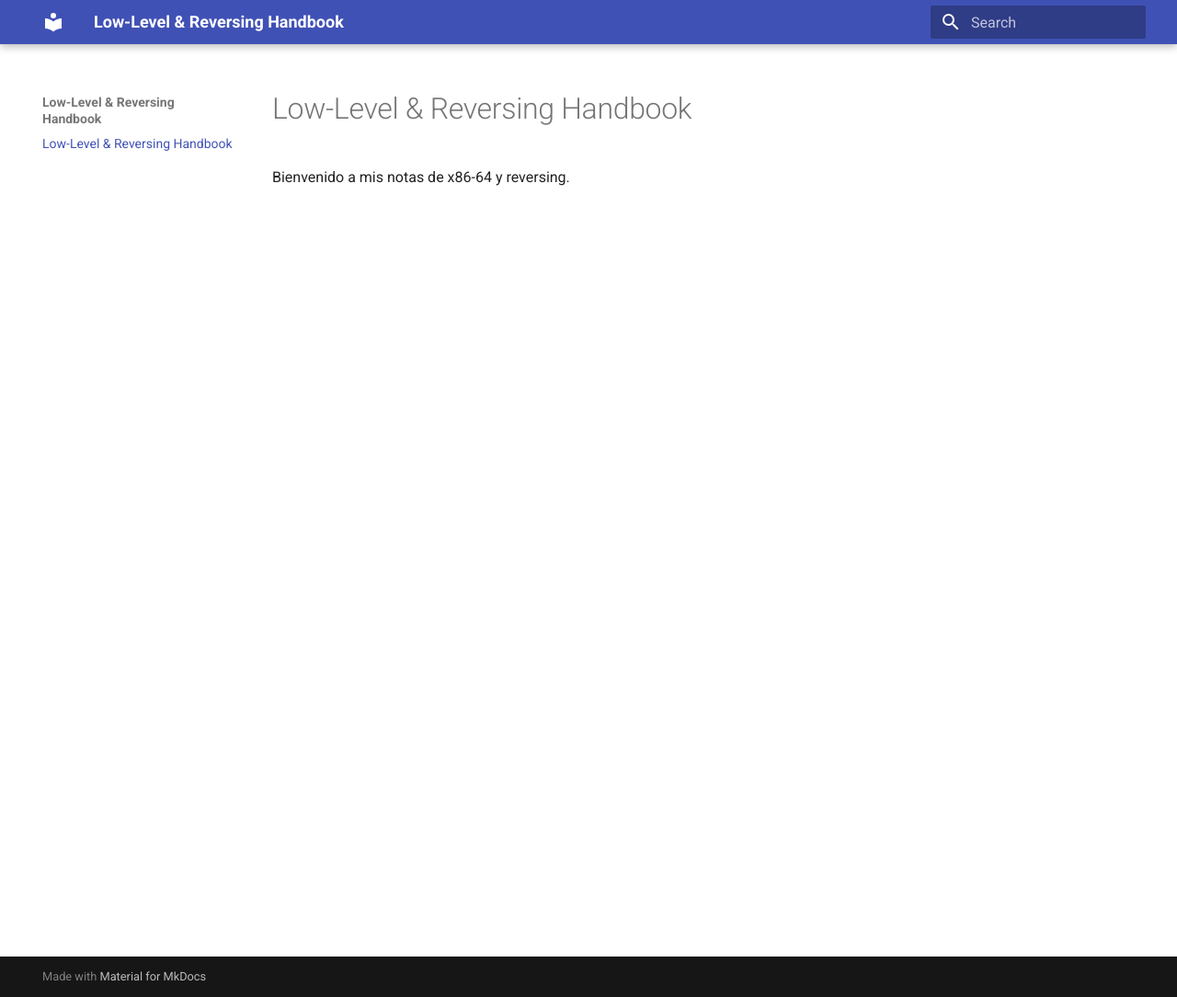
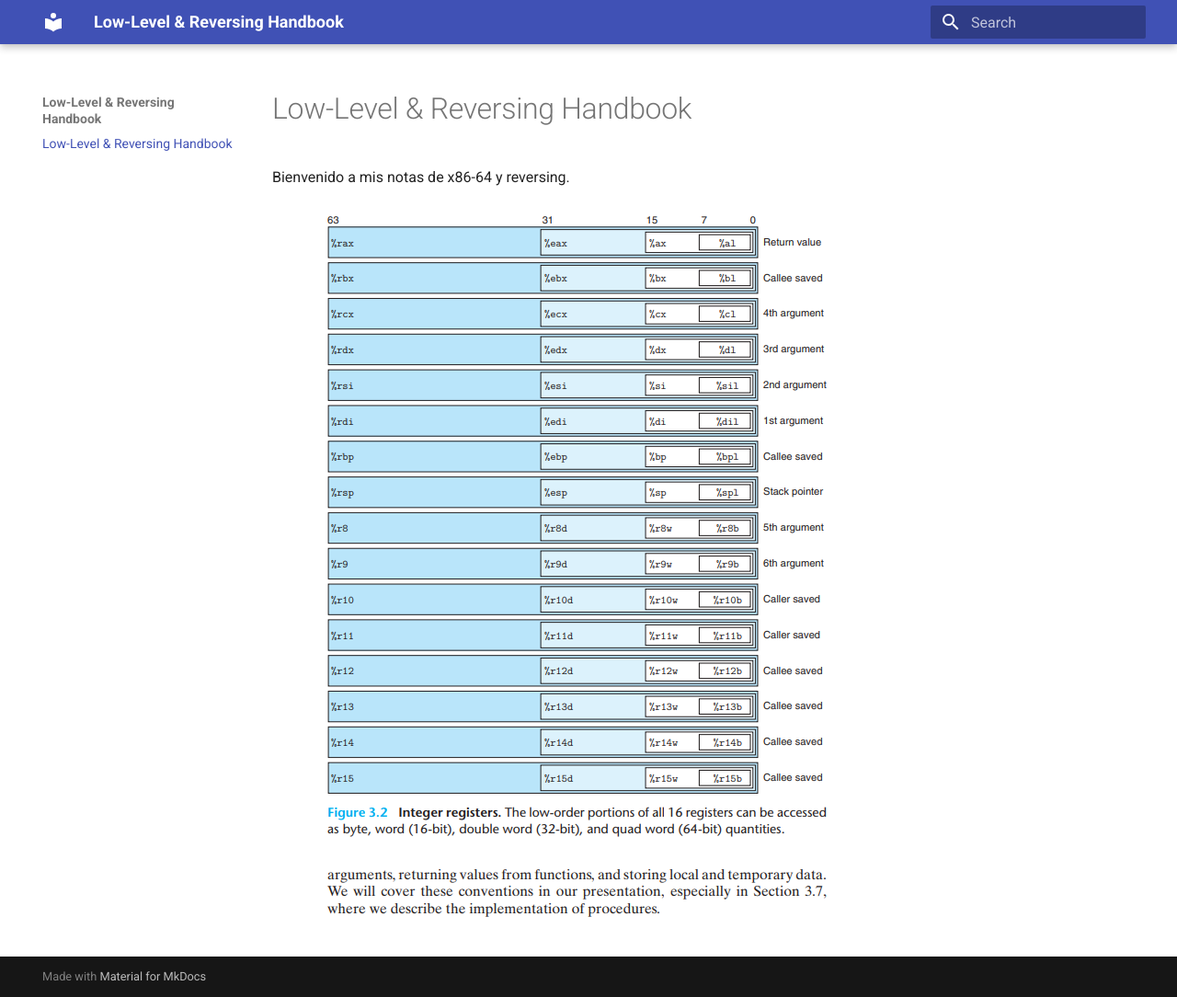
Before and after one commit to Josesh256/LowLevelAssembly, an MkDocs documentation site: the page built from docs/index.md, in a window 1280 px wide and 1084 px high. Shown: the whole window at 92% size. Built offline with MkDocs 1.6.1 and Material for MkDocs 9.7.7, drawn with Linux system fonts in a browser that asks for light colours.

Commit message:
TablaRegistros

```diff
--- a/docs/index.md
+++ b/docs/index.md
@@ -1,3 +1,5 @@
 # Low-Level & Reversing Handbook
 
 Bienvenido a mis notas de x86-64 y reversing.
+
+![Tabla de Registros x86-64](assets/TablaRegistros.png)
```
Also changed, not shown: docs/assets/TablaRegistros.png (added).
